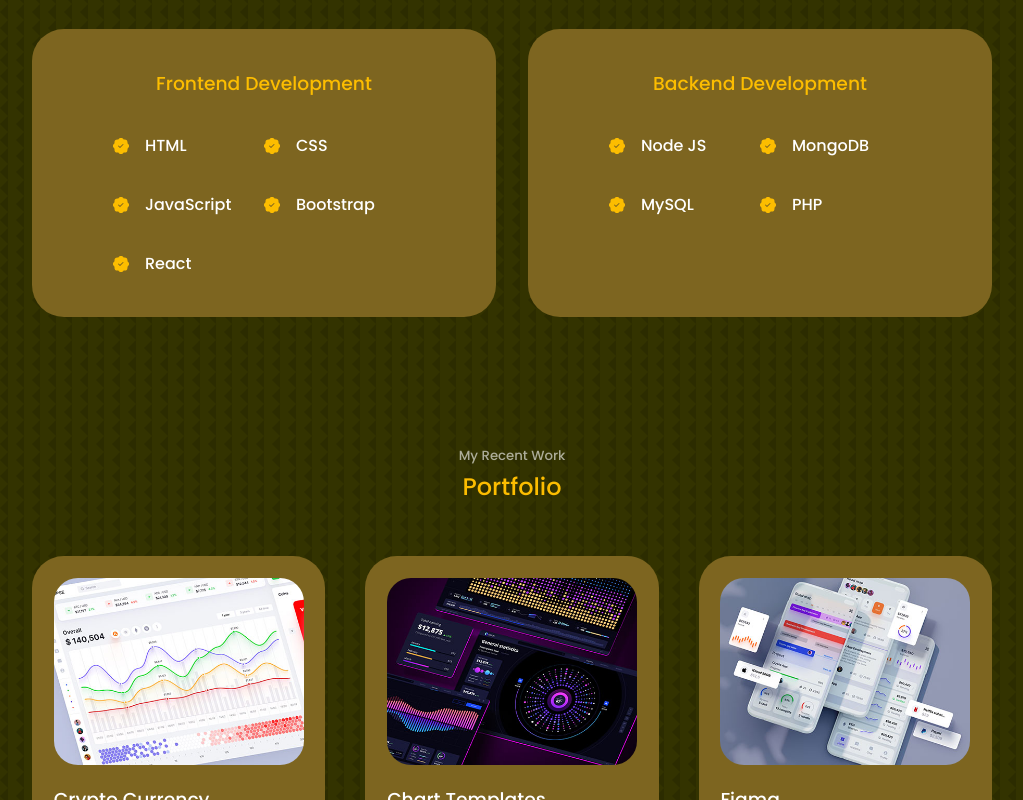
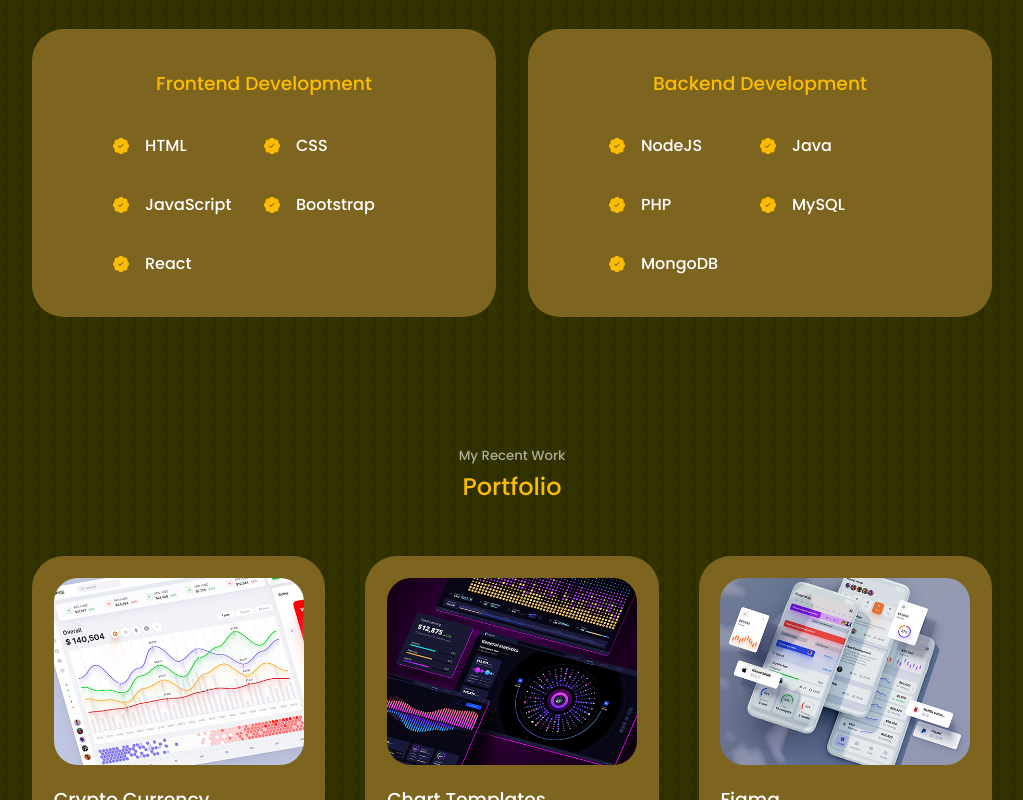
Before and after one commit to nphan03/react-portfolio, a React (Create React App) app: page / in a window 1280 px wide. Shown: the part 1980-2780 px from the top of the page, without its empty margins (128-1151 px from the left). Built offline with nearby package versions, Linux system fonts and the light colour scheme.

Commit message:
Update to use map method for skills

```diff
--- a/src/components/education/Education.jsx
+++ b/src/components/education/Education.jsx
@@ -1,7 +1,5 @@
 import React from 'react';
 import './education.css';
-import {FaSchool, FaAward} from 'react-icons/fa';
-import {FcDiploma1} from 'react-icons/fc';
 
 const Education = React.forwardRef((props, ref) => {
     return (
@@ -27,7 +25,7 @@ const Education = React.forwardRef((props, ref) => {
                             <p>May 2020 - April 2021</p>
                             <p>Langara College</p>
                             <p>Degree: Citation</p>
-                            <p>GPA: 4.22</p>
+                            <p>GPA: 4.13</p>
                             <a href="https://langara.ca/programs-and-courses/programs/full-stack-web-development/index.html" className="btn" target='_blank'>Program Info</a>
                         </div>
                     </article>
--- a/src/components/skills/Skills.jsx
+++ b/src/components/skills/Skills.jsx
@@ -1,6 +1,13 @@
 import React from 'react'
 import './skills.css'
 import {BsFillPatchCheckFill} from 'react-icons/bs'
+
+const dataFrontEnd = [
+  "HTML", "CSS", "JavaScript", "Bootstrap", "React"
+];
+const dataBackEnd = [
+  "NodeJS", "Java", "PHP", "MySQL", "MongoDB"
+];
 
 const Skills = React.forwardRef((props, ref) => {
   return (
@@ -12,47 +19,31 @@ const Skills = React.forwardRef((props, ref) => {
         <div className="skills__frontend">
           <h3>Frontend Development</h3>
           <div className="skills__content">
-            <article className='skills__details'>
-              <BsFillPatchCheckFill className="skills__details-icon"/>
-              <h4>HTML</h4>
-            </article>
-            <article className='skills__details'>
-              <BsFillPatchCheckFill className="skills__details-icon"/>
-              <h4>CSS</h4>
-            </article>
-            <article className='skills__details'>
-              <BsFillPatchCheckFill className="skills__details-icon"/>
-              <h4>JavaScript</h4>
-            </article>
-            <article className='skills__details'>
-              <BsFillPatchCheckFill className="skills__details-icon"/>
-              <h4>Bootstrap</h4>
-            </article>
-            <article className='skills__details'>
-              <BsFillPatchCheckFill className="skills__details-icon"/>
-              <h4>React</h4>
-            </article>
+            {
+              dataFrontEnd.map((skill, index) => {
+                return(
+                  <article key={index} className='skills__details'>
+                  <BsFillPatchCheckFill className="skills__details-icon"/>
+                  <h4>{skill}</h4>
+                  </article>
+                )
+              })
+            }
           </div>
         </div>
         <div className="skills__backend">
           <h3>Backend Development</h3>
           <div className="skills__content">
-            <article className='skills__details'>
-              <BsFillPatchCheckFill className="skills__details-icon"/>
-              <h4>Node JS</h4>
-            </article>
-            <article className='skills__details'>
-              <BsFillPatchCheckFill className="skills__details-icon"/>
-              <h4>MongoDB</h4>
-            </article>
-            <article className='skills__details'>
-              <BsFillPatchCheckFill className="skills__details-icon"/>
-              <h4>MySQL</h4>
-            </article>
-            <article className='skills__details'>
-              <BsFillPatchCheckFill className="skills__details-icon"/>
-              <h4>PHP</h4>
-            </article>
+            {
+              dataBackEnd.map((skill, index) => {
+                return(
+                  <article key={index} className='skills__details'>
+                  <BsFillPatchCheckFill className="skills__details-icon"/>
+                  <h4>{skill}</h4>
+                  </article>
+                )
+              })
+            }
           </div>
           </div>
         </div>
```
Also changed, not shown: src/components/contact/Contact.jsx (+1 -9 lines).
